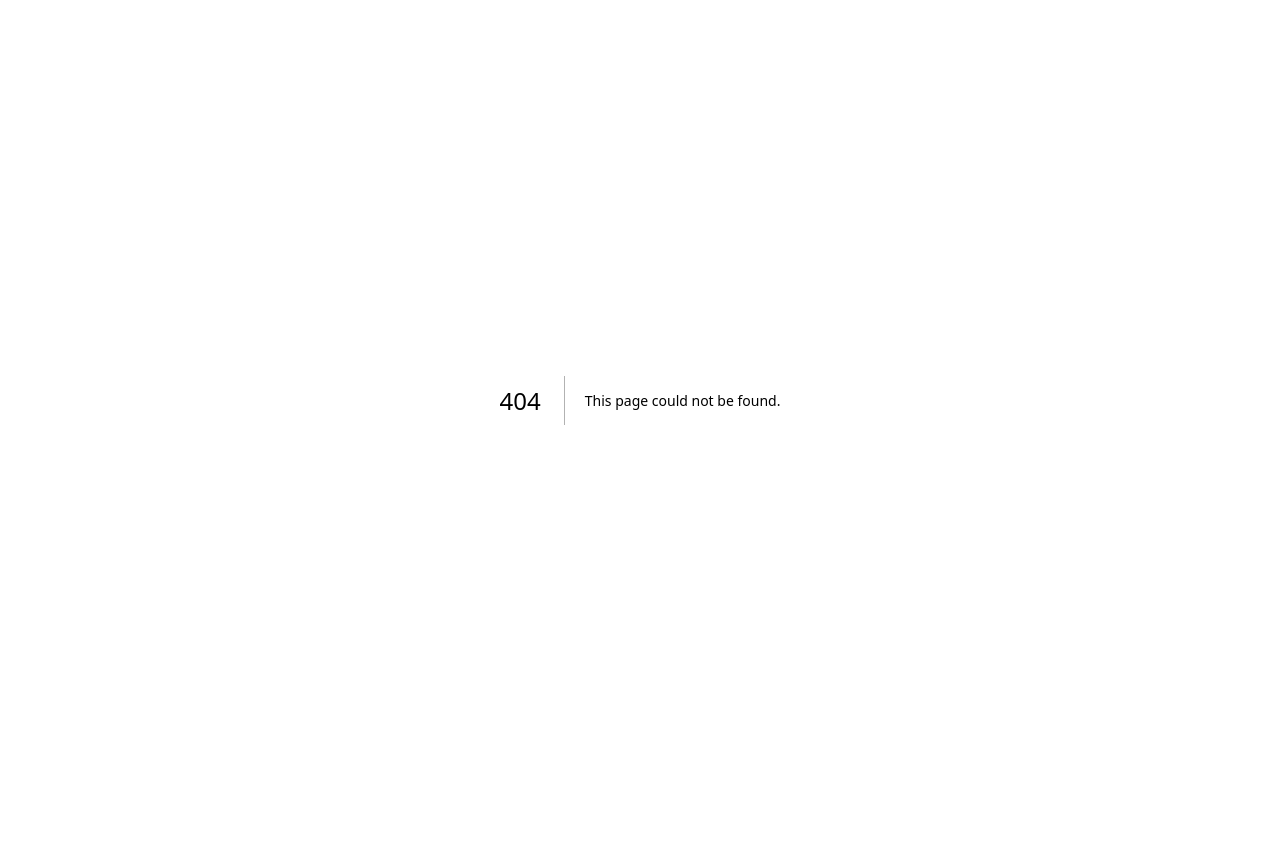
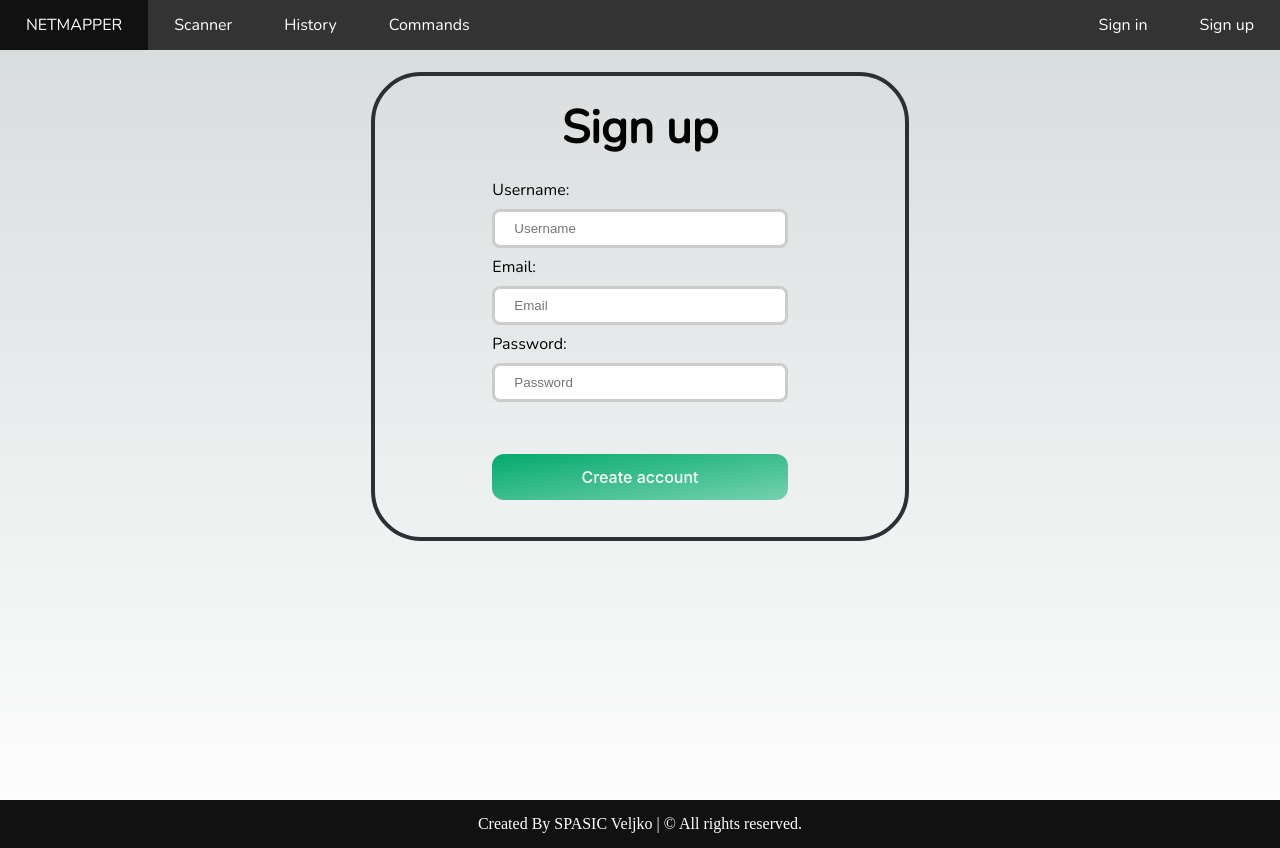
Before and after one commit to TheVSDev/netmapper, a Next.js app: page /sign-up in a window 1280 px wide. Before the commit this address had no page. Before the commit the page ends 800 px from the top, so only its background shows below. Built offline with nearby package versions, Linux system fonts and the light colour scheme.

Commit message:
done: adding SIGN IN and SIGN UP pages

```diff
--- a/src/pages/scan-page.jsx
+++ b/src/pages/scan-page.jsx
@@ -1,6 +1,5 @@
 // Imports
 import Head from 'next/head'
-import * as yup from "yup"
 
 import styles from '@/web/styles/Home.module.css'
 import NavBar from "@/web/components/NavBar"
--- /dev/null
+++ b/src/pages/sign-up.jsx
@@ -0,0 +1,56 @@
+// Imports
+import Head from 'next/head'
+
+import styles from '@/web/styles/Home.module.css'
+import NavBar from "@/web/components/NavBar"
+import Form from "@/web/components/Form"
+import FormField from "@/web/components/FormField"
+import Button from "@/web/components/Button"
+import Footer from '@/web/components/Footer'
+
+const initialValues = {
+    username: "",
+    email: "",
+    password: "",
+}
+
+// SignUp function
+const SignUp = () => {
+    return (
+        <>
+          <Head>
+            <meta name="viewport" content="width=device-width, initial-scale=1" />
+            <link rel="icon" href="/favicon.svg" />
+            <title>Net Mapper</title>
+          </Head>
+
+          <main className={styles.main}>
+            <NavBar />
+            <br />
+            <Form title="Sign up" initialValues={initialValues}>
+                <label>Username:</label>
+                <br />
+                <FormField inputType="text" inputName="username" inputPlaceholder="Username" />
+                <br />
+
+                <label>Email:</label>
+                <br />
+                <FormField inputType="email" inputName="email" inputPlaceholder="Email" />
+                <br />
+
+                <label>Password:</label>
+                <FormField inputType="password" inputName="password" inputPlaceholder="Password" />
+                <br />
+                <br />
+                <br />
+
+
+                <Button btnLabel="Create account" />
+            </Form>
+          </main>
+          <Footer />
+        </>
+      )
+}
+
+export default SignUp
--- a/src/web/components/NavBar.jsx
+++ b/src/web/components/NavBar.jsx
@@ -19,6 +19,12 @@ function NavBar() {
       <li className={styles.navbarLi}>
         <Link className={styles.navbarA} href="/commands">Commands</Link>
       </li>
+      <li className={styles.navbarLiSign}>
+        <Link className={styles.navbarA} href="/sign-up">Sign up</Link>
+      </li>
+      <li className={styles.navbarLiSign}>
+        <Link className={styles.navbarA} href="/sign-in">Sign in</Link>
+      </li>
   </ul>
 
   )
--- a/src/web/styles/Navbar.module.css
+++ b/src/web/styles/Navbar.module.css
@@ -27,3 +27,16 @@
 .navbarLi:active {
     background-color: #04AA6D;
 }
+
+.navbarLiSign {
+    display: inline;
+    float: right;
+}
+
+.navbarLiSign:hover {
+    background-color: #111;
+}
+
+.navbarLiSign:active {
+    background-color: #04AA6D;
+}
```
Also changed, not shown: src/pages/index.jsx (+5 -2 lines), src/pages/sign-in.jsx (added, +50 -0 lines).
